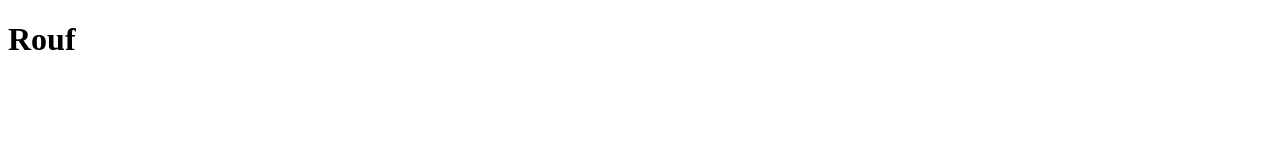
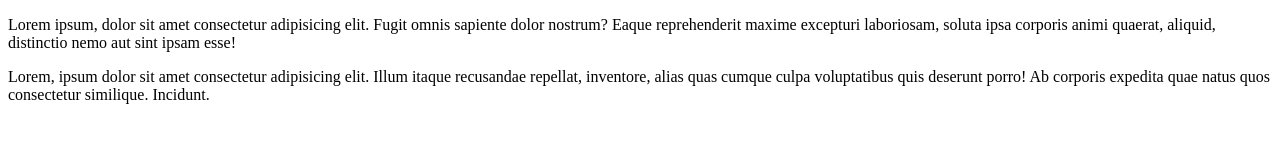
Before and after one commit to arrouf123/my-last-github-repo, a plain HTML site: page index.html in a window 1280 px wide. Drawn offline with Linux system fonts and the light colour scheme.

Commit message:
my fisrt website

```diff
--- a/index.html
+++ b/index.html
@@ -3,9 +3,14 @@
 <head>
     <meta charset="UTF-8">
     <meta name="viewport" content="width=device-width, initial-scale=1.0">
-    <title>Document</title>
+    <title>Repository</title>
 </head>
 <body>
-    <H1>Rouf</H1>
+    <div>
+        <p>Lorem ipsum, dolor sit amet consectetur adipisicing elit. Fugit omnis sapiente dolor nostrum? Eaque reprehenderit maxime excepturi laboriosam, soluta ipsa corporis animi quaerat, aliquid, distinctio nemo aut sint ipsam esse!</p>
+    </div>
+    <div>
+        <p>Lorem, ipsum dolor sit amet consectetur adipisicing elit. Illum itaque recusandae repellat, inventore, alias quas cumque culpa voluptatibus quis deserunt porro! Ab corporis expedita quae natus quos consectetur similique. Incidunt.</p>
+    </div>
 </body>
 </html>
```
